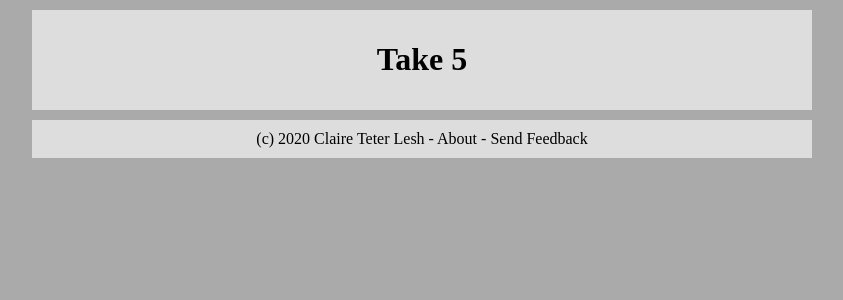
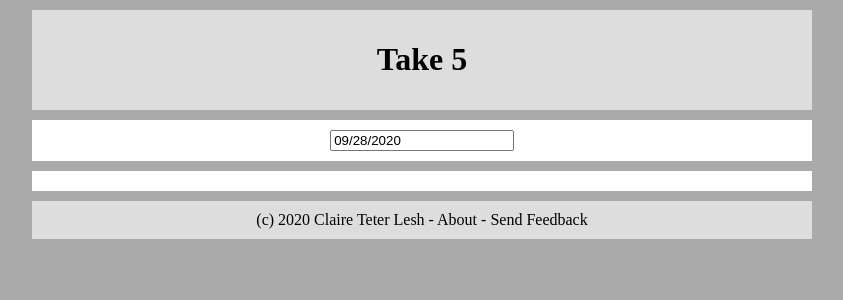
Before and after one commit to cteterita/take5-react, a React (Create React App) app: page / in a window 1280 px wide. Shown: the top 300 px of the page, without its empty margins (218-1061 px from the left). Built offline with nearby package versions, Linux system fonts and the light colour scheme.

Commit message:
added DayView

```diff
--- a/src/App.js
+++ b/src/App.js
@@ -1,4 +1,5 @@
 import React from 'react';
+import DayView from './DayView/DayView';
 
 function App() {
   return (
@@ -6,7 +7,8 @@ function App() {
       <header>
         <h1>Take 5</h1>
       </header>
-      {/* content goes here */}
+      { /*Routes Here */ }
+      <DayView />
       <footer>
         (c) 2020 Claire Teter Lesh - About - Send Feedback
       </footer>
--- /dev/null
+++ b/src/DayView/DayView.js
@@ -0,0 +1,20 @@
+import React, { useState } from 'react';
+import DatePicker from 'react-datepicker';
+
+
+import "react-datepicker/dist/react-datepicker.css";
+
+function DayView() {
+  const [startDate, setStartDate] = useState(new Date());
+  return (
+    <>
+      <section id="date-picker">
+        <DatePicker selected={startDate} onChange={date => setStartDate(date)} />
+      </section>
+      <section id="daily-entry">
+      </section>
+    </>
+  );
+}
+
+export default DayView;
```
